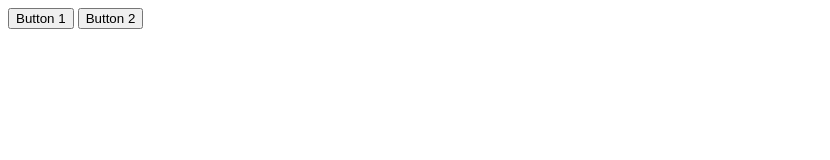
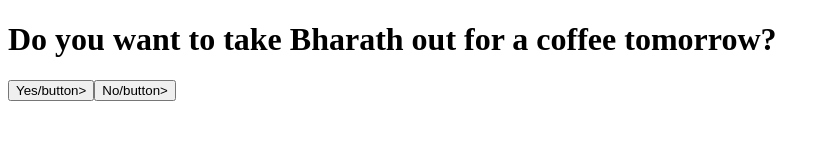
Before and after one commit to bharathr21/veryserious, a plain HTML site: page index.html in a window 1280 px wide. Shown: the whole page, without its empty margins (0-830 px from the left). Drawn offline with Linux system fonts and the light colour scheme.

Commit message:
Update index.html

```diff
--- a/index.html
+++ b/index.html
@@ -1,16 +1,17 @@
-
 <!DOCTYPE html>
 <html lang="en">
 <head>
   <meta charset="UTF-8">
   <meta name="viewport" content="width=device-width, initial-scale=1.0">
-  <title>Static Page with Buttons</title>
-  <style> button:hover, button.clicked { margin-left: 10px; /* Adjust the distance the button moves away on hover or click */ transition: margin-left 0.5s; /* Smooth transition effect */ } </style>
+  <title>Invitation Page</title>
+  <style> button:hover, button.clicked { margin-left: 50%; transform: translateX(-50%); transition: margin-left 0.5s, transform 0.5s; } </style>
 </head>
 <body>
 
-  <button onclick="buttonClicked('Button 1')">Button 1</button>
-  <button onmouseover="moveButtonAway()" onclick="moveButtonAway()">Button 2</button>
+  <h1>Do you want to take Bharath out for a coffee tomorrow?</h1>
+
+  <button onclick="buttonClicked('Button 1')">Yes/button>
+  <button onmouseover="moveButtonAway()" onclick="moveButtonAway()">No/button>
 
   <script> function buttonClicked(buttonName) { alert(buttonName + " clicked!"); } function moveButtonAway() { const secondButton = document.querySelector('button:last-child'); secondButton.classList.add('clicked'); } </script>
 
```
